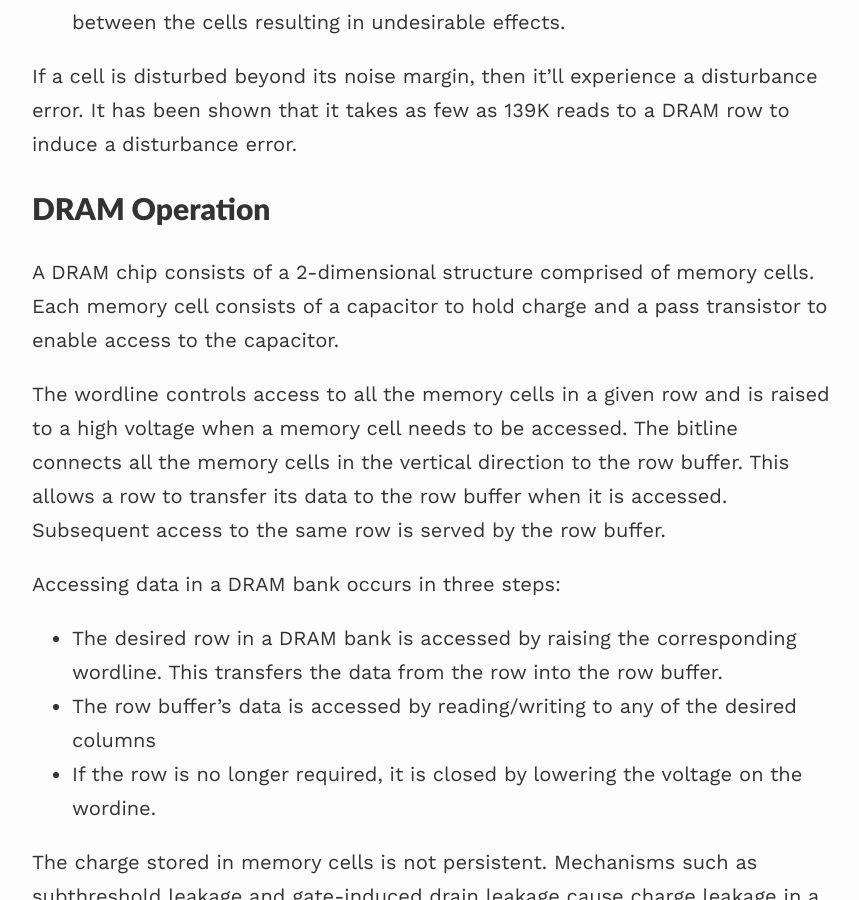
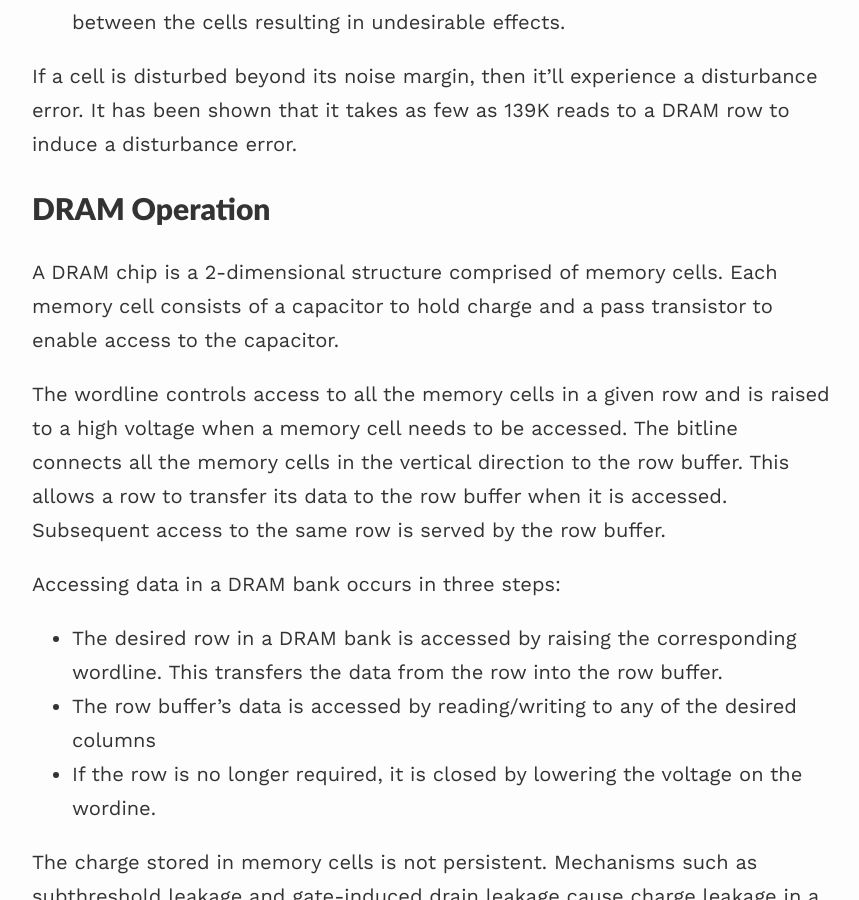
Before and after one commit to sathvikswaminathan/webpage, a Jekyll site: the page built from _posts/2022-11-08-flipping-bits-in.md, in a window 1280 px wide and 900 px high, scrolled down 925 px. Shown: the whole window, without its empty margins (208-1067 px from the left). Built offline with Jekyll 4.4.1, drawn with Linux system fonts in a browser that asks for light colours; nearby versions of some CDN libraries.

```diff
--- a/_posts/2022-11-08-flipping-bits-in.md
+++ b/_posts/2022-11-08-flipping-bits-in.md
@@ -17,7 +17,7 @@ If a cell is disturbed beyond its noise margin, then it'll experience a disturba
 
 ## DRAM Operation
 
-A DRAM chip consists of a 2-dimensional structure comprised of memory cells. Each memory cell consists of a capacitor to hold charge and a pass transistor to enable access to the capacitor.
+A DRAM chip is a 2-dimensional structure comprised of memory cells. Each memory cell consists of a capacitor to hold charge and a pass transistor to enable access to the capacitor.
 
 
 The wordline controls access to all the memory cells in a given row and is raised to a high voltage when a memory cell needs to be accessed. The bitline connects all the memory cells in the vertical direction to the row buffer. This allows a row to transfer its data to the row buffer when it is accessed. Subsequent access to the same row is served by the row buffer.
```
